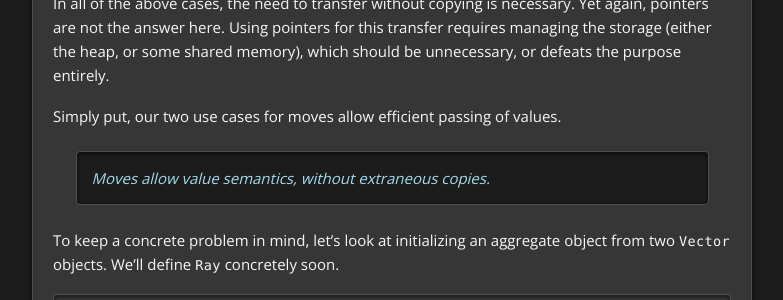
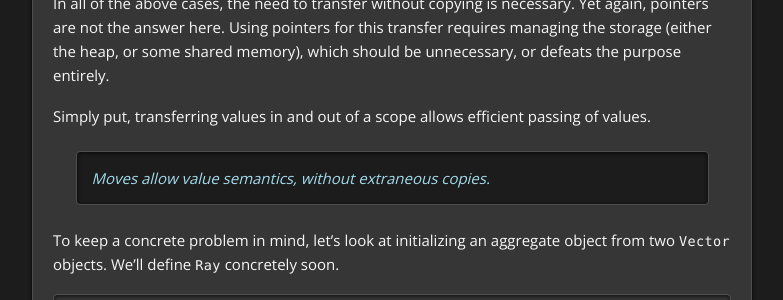
Before and after one commit to KholdStare/kholdstare.github.com, a Jekyll site: the page built from _posts/2013-11-23-moves-demystified.markdown, in a window 1280 px wide and 900 px high, scrolled down 3885 px. Shown: the part 154-454 px from the top of the window, without its empty margins (123-906 px from the left). Built offline with Jekyll 4.4.1, drawn with Linux system fonts in a browser that asks for light colours; comment, search, counter and statistics services are not loaded.

Commit message:
Clarification about the value of moves

```diff
--- a/_posts/2013-11-23-moves-demystified.markdown
+++ b/_posts/2013-11-23-moves-demystified.markdown
@@ -204,7 +204,8 @@ Yet again, pointers are not the answer here. Using pointers for this transfer
 requires managing the storage (either the heap, or some shared memory), which
 should be unnecessary, or defeats the purpose entirely.
 
-Simply put, our two use cases for moves allow efficient passing of values.
+Simply put, transferring values in and out of a scope allows efficient passing
+of values.
 
 > Moves allow value semantics, without extraneous copies.
 
```
